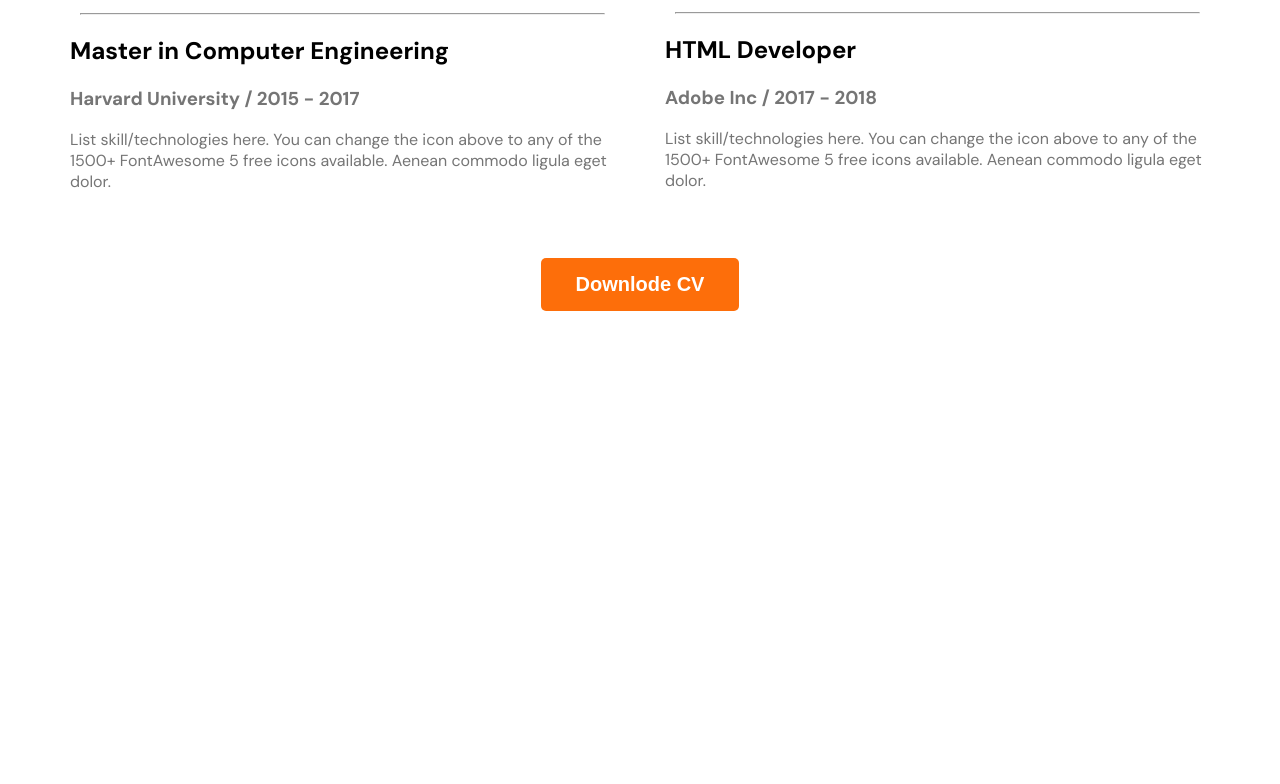
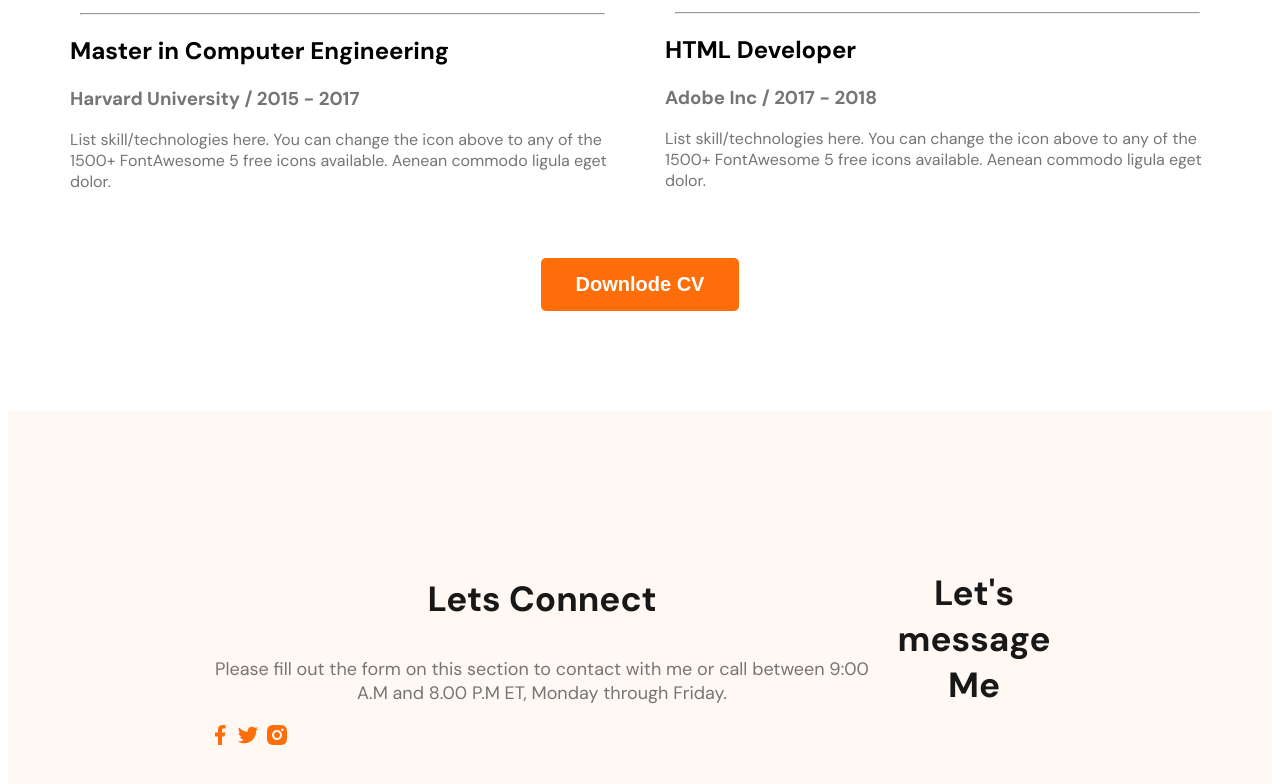
Before and after one commit to Majbaur/my-developer-portfolio, a plain HTML site: page index.html in a window 1280 px wide. Shown: the part 2828-3612 px from the top of the page. Before the commit the page ends 3147 px from the top, so only its background shows below. Drawn offline with Linux system fonts and the light colour scheme.

Commit message:
footer added

```diff
--- a/index.html
+++ b/index.html
@@ -144,7 +144,20 @@
 
     </main>
     <footer>
+        <div class="footer-column">
+            <h3 class="section-title">Lets Connect</h3>
+            <p class="section-description">Please fill out the form on this section to contact with me or call between 9:00 A.M and 8.00 P.M ET, Monday through Friday.</p>
+            <div class="social-links">
+                <a href=""><img src="images/icons/facebook.png" alt=""></a>
+                <a href=""><img src="images/icons/twitter.png" alt=""></a>
+                <a href=""><img src="images/icons/insta.png" alt=""></a>
+            </div>
+        </div>
 
+
+        <div class="footer-column">
+            <h2 class="section-title">Let's message Me</h2>
+        </div>
     </footer>
 
 </body>
--- a/style/style.css
+++ b/style/style.css
@@ -169,3 +169,12 @@ resume-item-institute{
     text-align: center;
     margin-top: 50px;
 }
+
+
+/* footer style */
+footer{
+    display: flex;
+    background-color: #FFF8F3;
+    padding: 130px 200px;
+    margin-top: 100px;
+}
```
